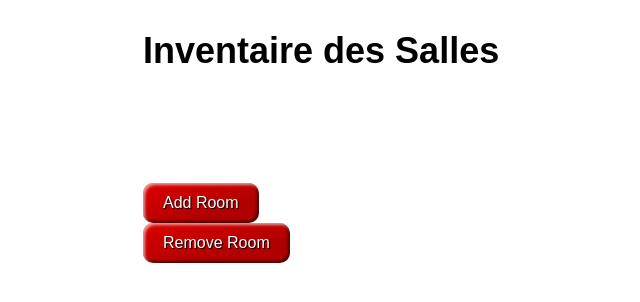
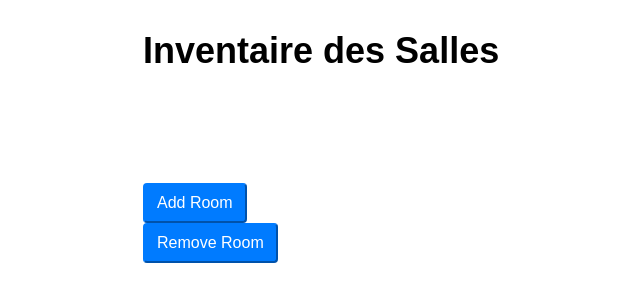
Before and after one commit to Remyto667/SmartCampus, a Symfony app: template symfony/templates/admin/lister_salles.html.twig in a window 1280 px wide. Shown: the top 302 px of the page, without its empty margins (97-737 px from the left). Run offline with Twig, Linux system fonts and the light colour scheme; the template is opened without the code that fills it, so the values that code supplies are empty; some libraries are stand-ins or nearby versions.

Commit message:
Salles avec boutons

```diff
--- a/symfony/src/Controller/AdminController.php
+++ b/symfony/src/Controller/AdminController.php
@@ -40,7 +40,7 @@ class AdminController extends AbstractController
         $rooms = $repository->findAll();
 
         return $this->render('admin/lister_salles.html.twig', [
-            'controller_name' => 'AdminController',
+            'rooms' => $rooms,
         ]);
     }
 
--- a/symfony/templates/admin/lister_salles.html.twig
+++ b/symfony/templates/admin/lister_salles.html.twig
@@ -8,30 +8,24 @@
         .example-wrapper code { background: #F5F5F5; padding: 2px 6px; }
         /* BOUTONS */
         .styled {
-            border: 0;
-            line-height: 2.5;
-            padding: 0 20px;
+            color: #fff;
+            background-color: #007bff;
+            border-color: #007bff;
+
+            display: inline-block;
+            font-weight: 400;
+            text-align: center;
+            white-space: nowrap;
+            vertical-align: middle;
+            -webkit-user-select: none;
+            -moz-user-select: none;
+            -ms-user-select: none;
+            user-select: none;
+            padding: 0.375rem 0.75rem;
             font-size: 1rem;
-            text-align: center;
-            color: #fff;
-            text-shadow: 1px 1px 1px #000;
-            border-radius: 10px;
-            background-color: rgba(220, 0, 0, 1);
-            background-image: linear-gradient(to top left,
-            rgba(0, 0, 0, .2),
-            rgba(0, 0, 0, .2) 30%,
-            rgba(0, 0, 0, 0));
-            box-shadow: inset 2px 2px 3px rgba(255, 255, 255, .6),
-            inset -2px -2px 3px rgba(0, 0, 0, .6);
-        }
-
-        .styled:hover {
-            background-color: rgba(255, 0, 0, 1);
-        }
-
-        .styled:active {
-            box-shadow: inset -2px -2px 3px rgba(255, 255, 255, .6),
-            inset 2px 2px 3px rgba(0, 0, 0, .6);
+            line-height: 1.5;
+            border-radius: 0.25rem;
+            transition: color .15s ease-in-out,background-color .15s ease-in-out,border-color .15s ease-in-out,box-shadow .15s ease-in-out;
         }
 
     </style>
@@ -44,12 +38,12 @@
             {% for room in rooms %}
                 <li>Salle :{{ room.id }}</li>
                 <li>Nom :{{ room.name }}</li>
-                <li>System :{{ room.system }}</li>
+                <!--<li>System :{{ room.system }}</li>-->
             {% endfor %}
         </ul>
         <br><br><br>
         <!-- Ajouter Salle -->
-        <button class="favorite styled" type="button">Add Room</button>
+        <a href="formulaire_salles_ajout.html.twig"><button class="favorite styled" type="button">Add Room</button></a>
         <br>
         <!-- Supprimer Salle -->
         <button class="favorite styled" type="button">Remove Room</button>
```
Also changed, not shown: symfony/src/Entity/Room.php (+20 -0 lines).
